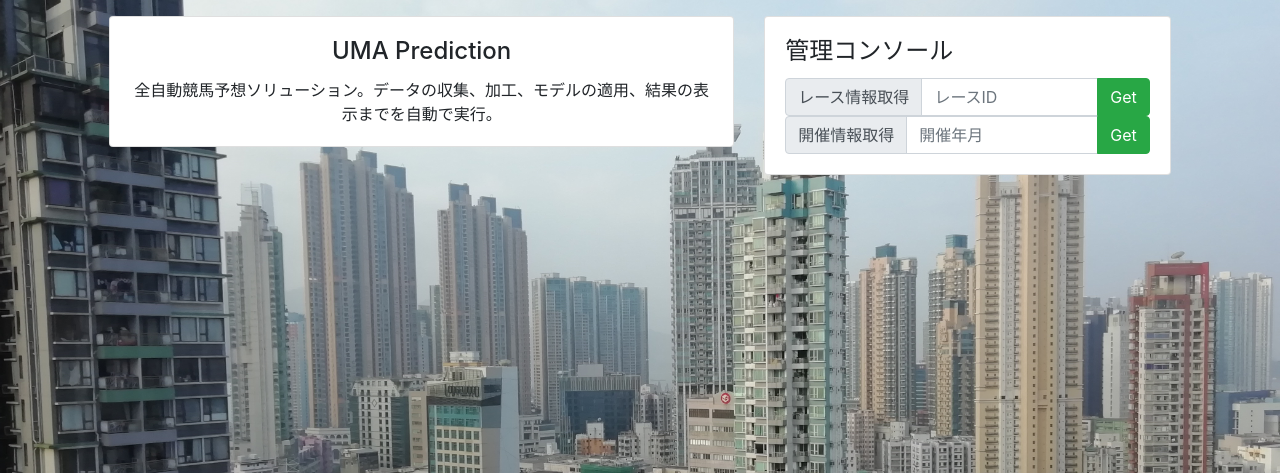
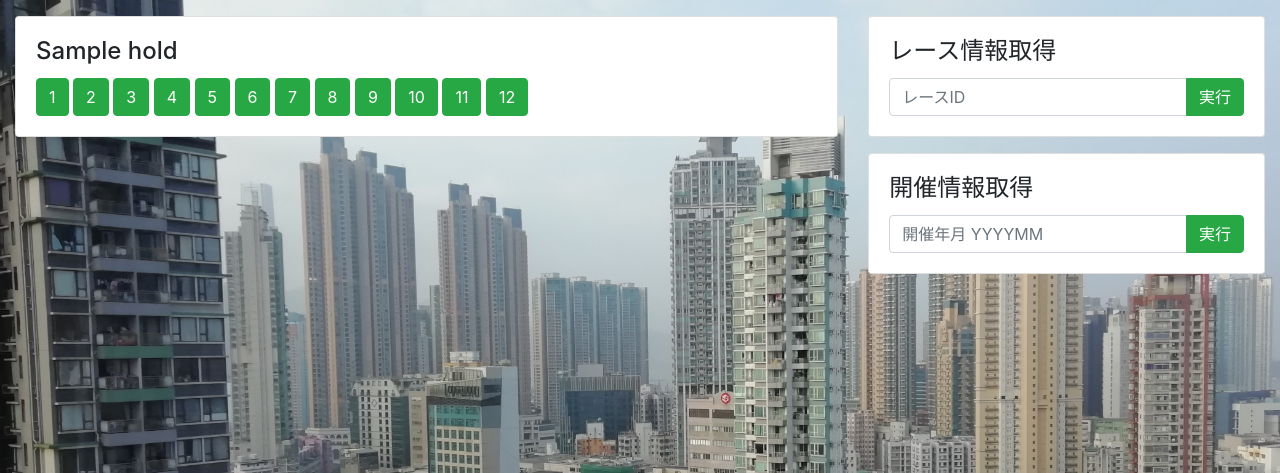
Before and after one commit to new-village/umap_flask, a Flask app: template umap/templates/index.html in a window 1280 px wide. Shown: the top 473 px of the page. Run offline with Flask 2, Linux system fonts and the light colour scheme; the template is opened without the code that fills it: most values are stand-ins (such as "Sample title", 1, 10 or a date in 2020); some libraries are stand-ins or nearby versions.

Commit message:
update index page. #25

```diff
--- a/requirements.txt
+++ b/requirements.txt
@@ -3,3 +3,4 @@
 Flask-PyMongo==2.3.0
 beautifulsoup4==4.7.1
 requests==2.22.0
+python-dateutil==2.8.0
--- a/umap/static/stylesheets/umap-original.css
+++ b/umap/static/stylesheets/umap-original.css
@@ -41,3 +41,7 @@
 .login {
     padding: 1rem 2rem;
 }
+
+.alert {
+    position: absolute; top: 0;
+}
--- a/umap/templates/index.html
+++ b/umap/templates/index.html
@@ -2,36 +2,48 @@
 {% block title %}Dashboard{% endblock %}
 {% block content %}
 
-<!-- Our application root element -->
-<b-row id="index" align-h="center" class="margin-1">
-    <b-col md="6">
-        <b-card title="UMA Prediction" class="text-center">
-            <b-card-text>
-                全自動競馬予想ソリューション。データの収集、加工、モデルの適用、結果の表示までを自動で実行。
-            </b-card-text>
-        </b-card>
-    </b-col>
-    <b-col md="4">
-        <b-card title="管理コンソール" class="">
+<b-container fluid id="index">
     <b-alert :show="dismissCount" dismissible variant="info" @dismissed="dismissCount=0"
-                @dismiss-count-down="countChanged">
+        @dismiss-count-down="countChanged" class="alert">
         登録に成功しました
     </b-alert>
-            <b-input-group prepend="レース情報取得">
+
+    <!-- Our application root element -->
+    <b-row align-h="center">
+        <!-- Listing next week holds -->
+        <b-col md="8">
+            {% for hold in holds %}
+            <b-card title="{{ hold['place_name'] }}" class="margin-1">
+                {% for i in range(12) %}
+                <b-button variant="success">{{ i + 1 }}</b-button>
+                {% endfor %}
+            </b-card>
+
+            <p>{{ hold["race_id"] }}</p>
+            {% endfor %}
+        </b-col>
+
+        <!-- Data Getter -->
+        <b-col md="4">
+            <b-card title="レース情報取得" class="margin-1">
+                <b-input-group>
                     <b-form-input v-model="race_id" type="text" placeholder="レースID"></b-form-input>
                     <b-input-group-append>
-                    <b-button variant="success" type="submit" @click="race">Get</b-button>
+                        <b-button variant="success" type="submit" @click="race">実行</b-button>
                     </b-input-group-append>
                 </b-input-group>
-            <b-input-group prepend="開催情報取得">
-                <b-form-input v-model="year_month" type="text" placeholder="開催年月"></b-form-input>
+            </b-card>
+            <b-card title="開催情報取得" class="margin-1">
+                <b-input-group>
+                    <b-form-input v-model="year_month" type="text" placeholder="開催年月 YYYYMM"></b-form-input>
                     <b-input-group-append>
-                    <b-button variant="success" type="submit" @click="cal">Get</b-button>
+                        <b-button variant="success" type="submit" @click="cal">実行</b-button>
                     </b-input-group-append>
                 </b-input-group>
             </b-card>
         </b-col>
     </b-row>
+</b-container>
 
 <!-- Start running your app -->
 <script>
--- a/umap/views/race_cal.py
+++ b/umap/views/race_cal.py
@@ -1,7 +1,8 @@
-import datetime
 import json
+from datetime import datetime
 from flask import Blueprint, jsonify, request
 from flask_login import login_required
+
 from app import mongo, login_manager
 from .common import *
 
@@ -64,7 +65,7 @@
             race = {}
             dy = int_fmt(cells[0].text, "(\d+)日（[日|月|火|水|木|金|土]）")
             race["_id"] = "20" + str_fmt(cells[0].a.get("href"), "\d+")
-            race["hold_date"] = datetime.datetime(yr, mo, dy).isoformat()
+            race["hold_date"] = datetime(yr, mo, dy)
             race["place_id"] = race["_id"][4:6]
             race["place_name"] = to_place_name(race["place_id"])
             race["days"] = int(race["_id"][6:8])
```
Also changed, not shown: umap/views/index.py (+16 -5 lines). Lines whose indentation alone changed are shown as unchanged.
